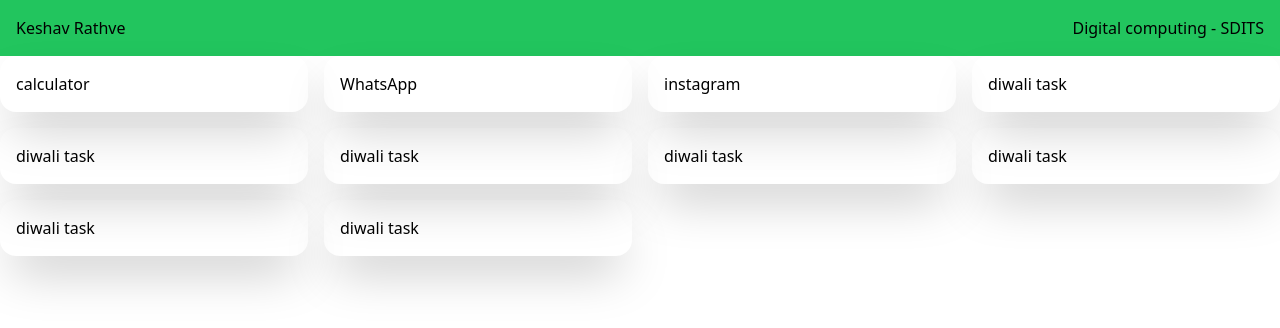
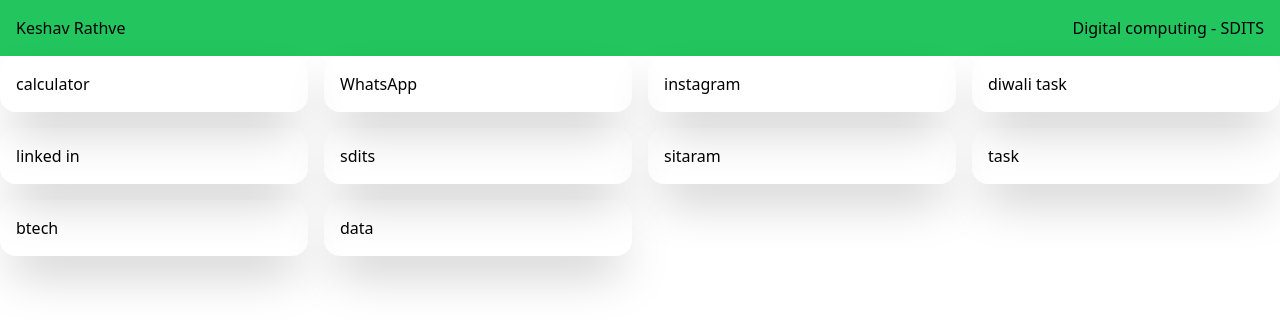
Before and after one commit to keshavrathve07/Digitalcomputing-tasks, a plain HTML site: page index.html in a window 1280 px wide. Drawn offline with nearby package versions, Linux system fonts and the light colour scheme.

Commit message:
Update index.html

```diff
--- a/index.html
+++ b/index.html
@@ -26,21 +26,21 @@
             <a href="diwali.html">diwali task</a>
         </div>
          <div class="p-4 rounded-2xl shadow-2xl">
-            <a href="facebook-loging.html">diwali task</a>
+            <a href="facebook-loging.html">linked in</a>
         </div>
          <div class="p-4 rounded-2xl shadow-2xl">
-            <a href="sdits.html">diwali task</a>
+            <a href="sdits.html">sdits</a>
         </div>   <div class="p-4 rounded-2xl shadow-2xl">
-            <a href="sitaram.html">diwali task</a>
+            <a href="sitaram.html">sitaram</a>
         </div>
            <div class="p-4 rounded-2xl shadow-2xl">
-            <a href="task.html">diwali task</a>
+            <a href="task.html">task</a>
         </div>
            <div class="p-4 rounded-2xl shadow-2xl">
-            <a href="btech.html">diwali task</a>
+            <a href="btech.html">btech</a>
         </div>
            <div class="p-4 rounded-2xl shadow-2xl">
-            <a href="data.html">diwali task</a>
+            <a href="data.html">data</a>
         </div>
 
     </div>
```
